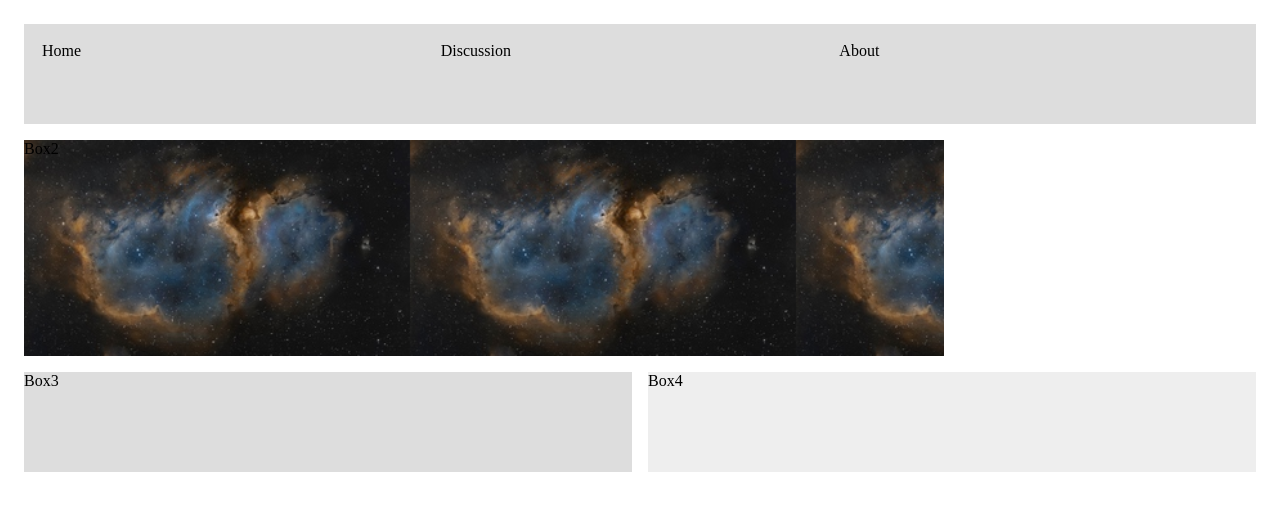
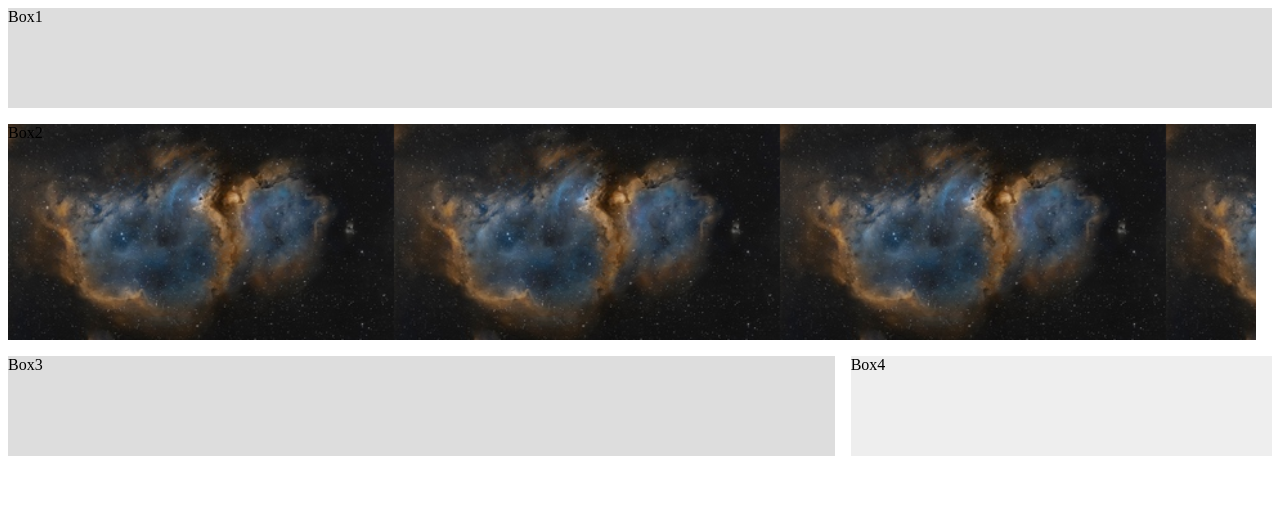
Before and after one commit to KeshwarmenMulliah/CSS-Grids, a plain HTML site: page index.html in a window 1280 px wide. Drawn offline with Linux system fonts and the light colour scheme.

Commit message:
Update index.html

```diff
--- a/index.html
+++ b/index.html
@@ -2,11 +2,11 @@
 <body>
 
 <style>
-.grid{
+
+.wrapper{
  display:grid;
- grid-template-columns:1fr 1fr 1fr 1fr;
+ grid-template-columns:1fr 1fr 1fr;
  grid-auto-rows: minmax(100px,auto);
- padding:1em;
  grid-gap:1em;
 }
 
@@ -44,14 +44,8 @@
 
 
 
-<div class="grid">
- <div class="box1">
-  <div class="nav">
-   <div>Home</div>
-   <div>Discussion</div>
-   <div>About</div>
-  </div>
- </div>
+<div class="wrapper">
+ <div class="box1">Box1</div>
  <div class="box2">Box2</div>
  <div class="box3">Box3</div>
  <div class="box4">Box4</div>
```
